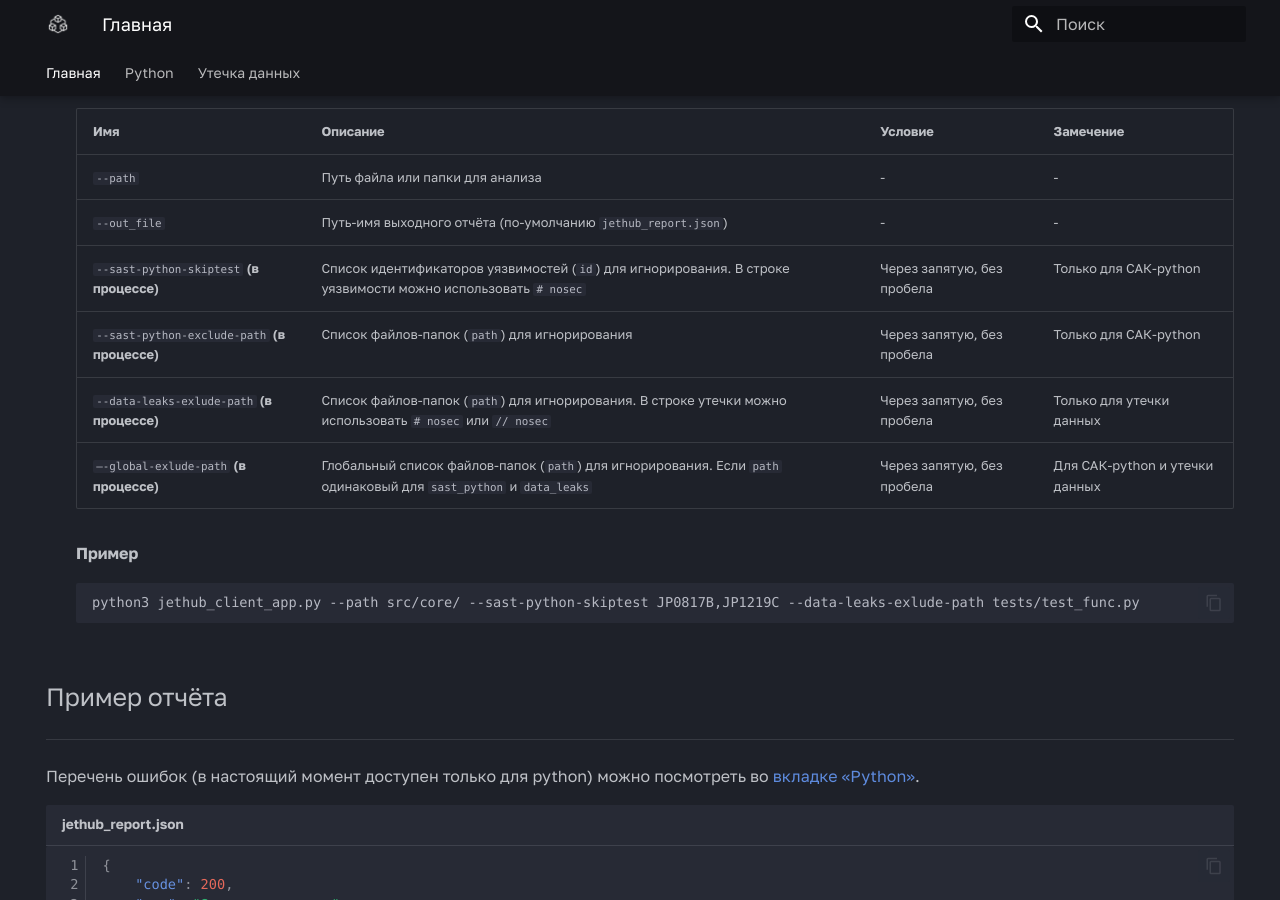
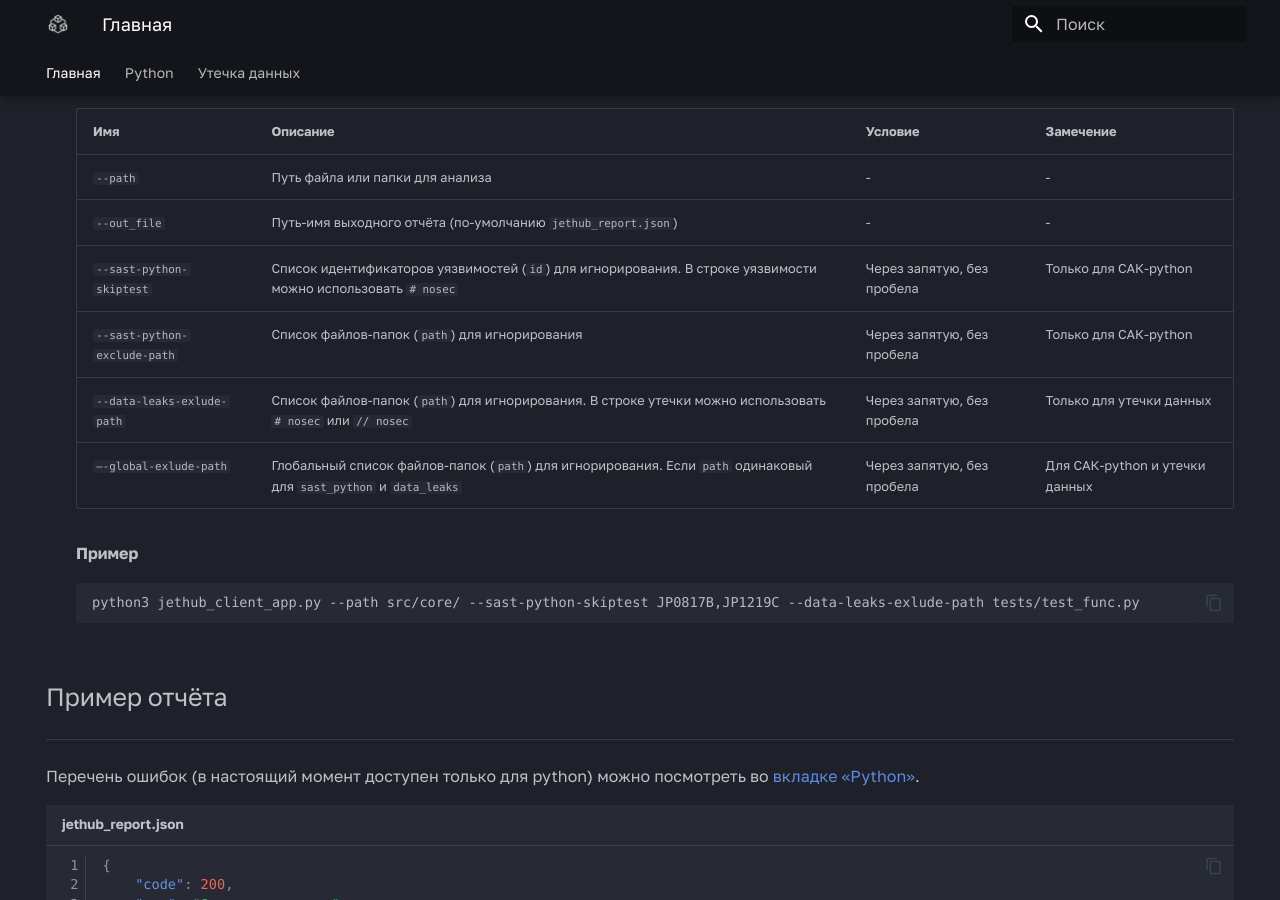
Before and after one commit to jethub-tech/docs.jethub.pro, an MkDocs documentation site: the page built from docs/index.md, in a window 1280 px wide and 900 px high, scrolled down 792 px. Built offline with MkDocs 1.6.1 and Material for MkDocs 9.7.7, drawn with Linux system fonts in a browser that asks for light colours; some web fonts are replaced.

Commit message:
finish args

```diff
--- a/docs/index.md
+++ b/docs/index.md
@@ -91,10 +91,10 @@
     | ---------------------------- | ------------------------------------------------------------------------------------------------------------------ | -------------------------- | -------------------------------|
     | `--path`                     | Путь файла или папки для анализа                                                                                   | -                          | -                              |
     | `--out_file`                 | Путь-имя выходного отчёта (по-умолчанию `jethub_report.json`)                                                      | -                          | -                              |
-    | `--sast-python-skiptest` **(в процессе)** | Список идентификаторов уязвимостей (`id`) для игнорирования. В строке уязвимости можно использовать `# nosec`      | Через запятую, без пробела | Только для САК-python          |
-    | `--sast-python-exclude-path` **(в процессе)**  | Список файлов-папок (`path`) для игнорирования                                                                     | Через запятую, без пробела | Только для САК-python          |
-    | `--data-leaks-exlude-path` **(в процессе)**    | Список файлов-папок (`path`) для игнорирования. В строке утечки можно использовать `# nosec` или `// nosec`        | Через запятую, без пробела | Только для утечки данных       |
-    | `—-global-exlude-path` **(в процессе)**        | Глобальный список файлов-папок (`path`) для игнорирования. Eсли `path` одинаковый для `sast_python` и `data_leaks` | Через запятую, без пробела | Для САК-python и утечки данных |
+    | `--sast-python-skiptest`     | Список идентификаторов уязвимостей (`id`) для игнорирования. В строке уязвимости можно использовать `# nosec`      | Через запятую, без пробела | Только для САК-python          |
+    | `--sast-python-exclude-path` | Список файлов-папок (`path`) для игнорирования                                                                     | Через запятую, без пробела | Только для САК-python          |
+    | `--data-leaks-exlude-path`   | Список файлов-папок (`path`) для игнорирования. В строке утечки можно использовать `# nosec` или `// nosec`        | Через запятую, без пробела | Только для утечки данных       |
+    | `—-global-exlude-path`       | Глобальный список файлов-папок (`path`) для игнорирования. Eсли `path` одинаковый для `sast_python` и `data_leaks` | Через запятую, без пробела | Для САК-python и утечки данных |
 
     **Пример**
 
```
